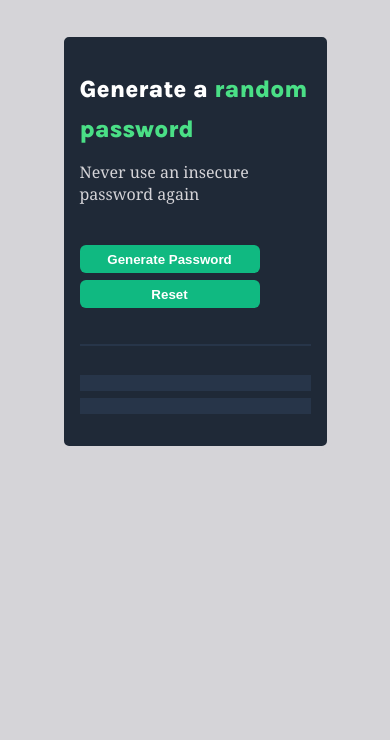
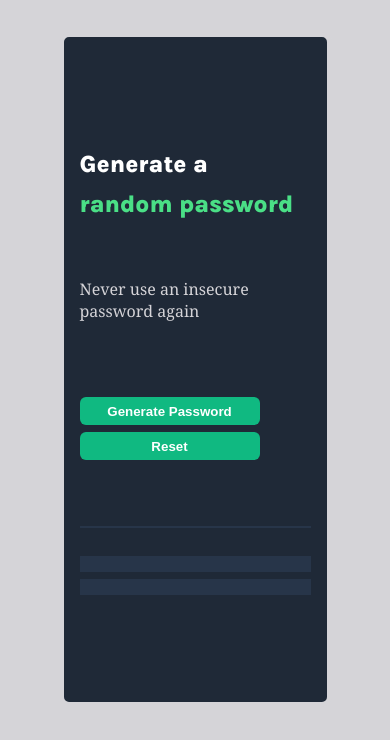
Before and after one commit to OtuEmmanuella/Password-Generator, a plain HTML site: page index.html in a window 390 px wide. Drawn offline with Linux system fonts and the light colour scheme.

Commit message:
i edited the responsiveness

```diff
--- a/index.html
+++ b/index.html
@@ -18,7 +18,7 @@
   <body>
     <div class="container">
       <h1>
-        Generate a
+        Generate a <br />
         <span class="accent-color">random password</span>
       </h1>
       <p class="subtitle">Never use an insecure password again</p>
--- a/style.css
+++ b/style.css
@@ -9,7 +9,6 @@
 
 body {
   font-family: 'Karla', sans-serif;
-  min-height: 80vh;
   background-color: #D5D4D8;
 }
 
@@ -25,12 +24,16 @@ h1 {
 
 .container {
   background-color: #1F2937;
-  padding: 2em 1em;
+  padding: 4em 1em;
   width: 70%;
   max-width: 700px;
-  margin: 2em auto;
+  margin:  2em auto;
   border: 5px solid #D5D4D8;
   border-radius: 10px;
+  display: flex;
+  flex-direction: column;
+  justify-content: space-evenly;
+  min-height: 80vh;
 }
 
 
@@ -38,7 +41,7 @@ h1 {
   font-size: 1em;
   font-family: Georgia, 'Times New Roman', Times, serif;
   color: #D5D4D8;
-  margin-bottom: 2.5em;
+  margin-bottom: 2em;
 }
 
 
@@ -47,7 +50,7 @@ h1 {
 }
 
 .button {
- padding-bottom: 1.8em;
+ padding-bottom: 1em;
 }
 
 .btn {
@@ -94,7 +97,7 @@ btn:focus {
   }
 
   .subtitle {
-    font-size: 1.15rem;
+    font-size: 1.25rem;
   }
 
   .flex {
```
